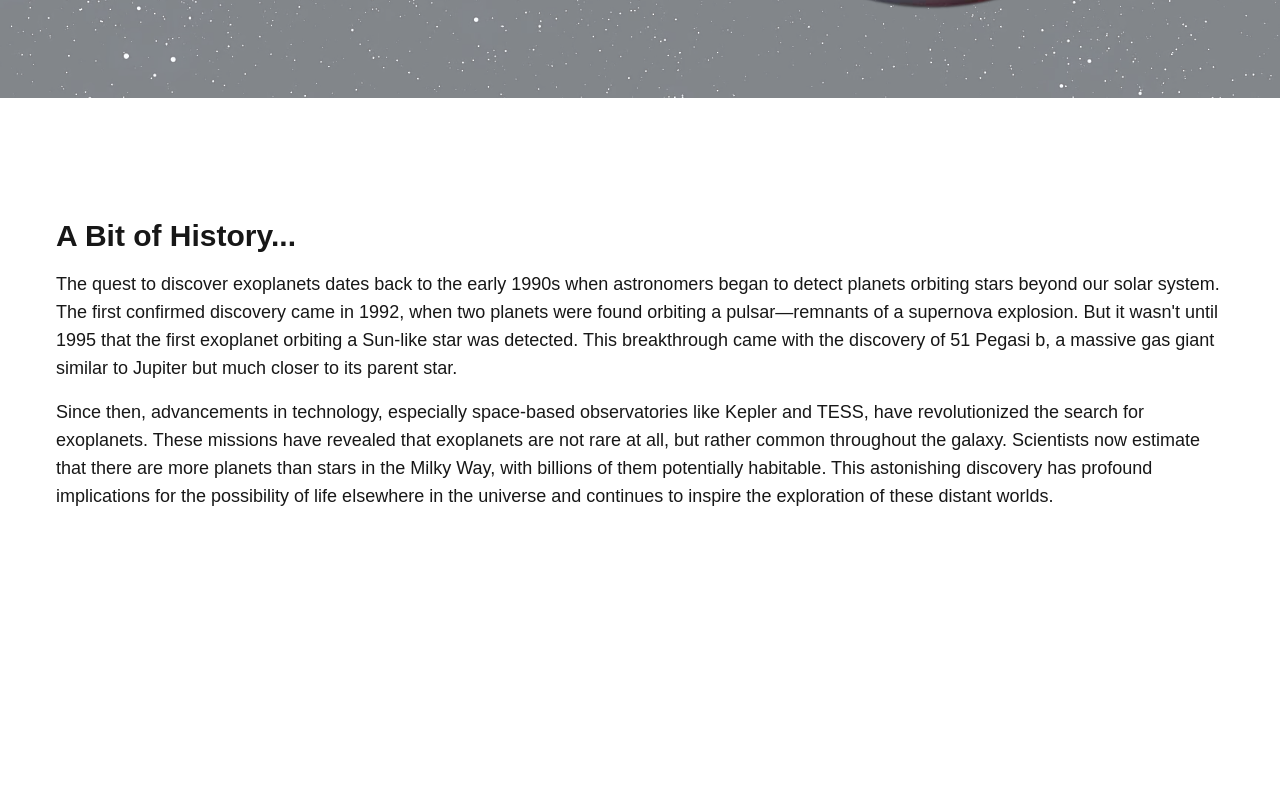
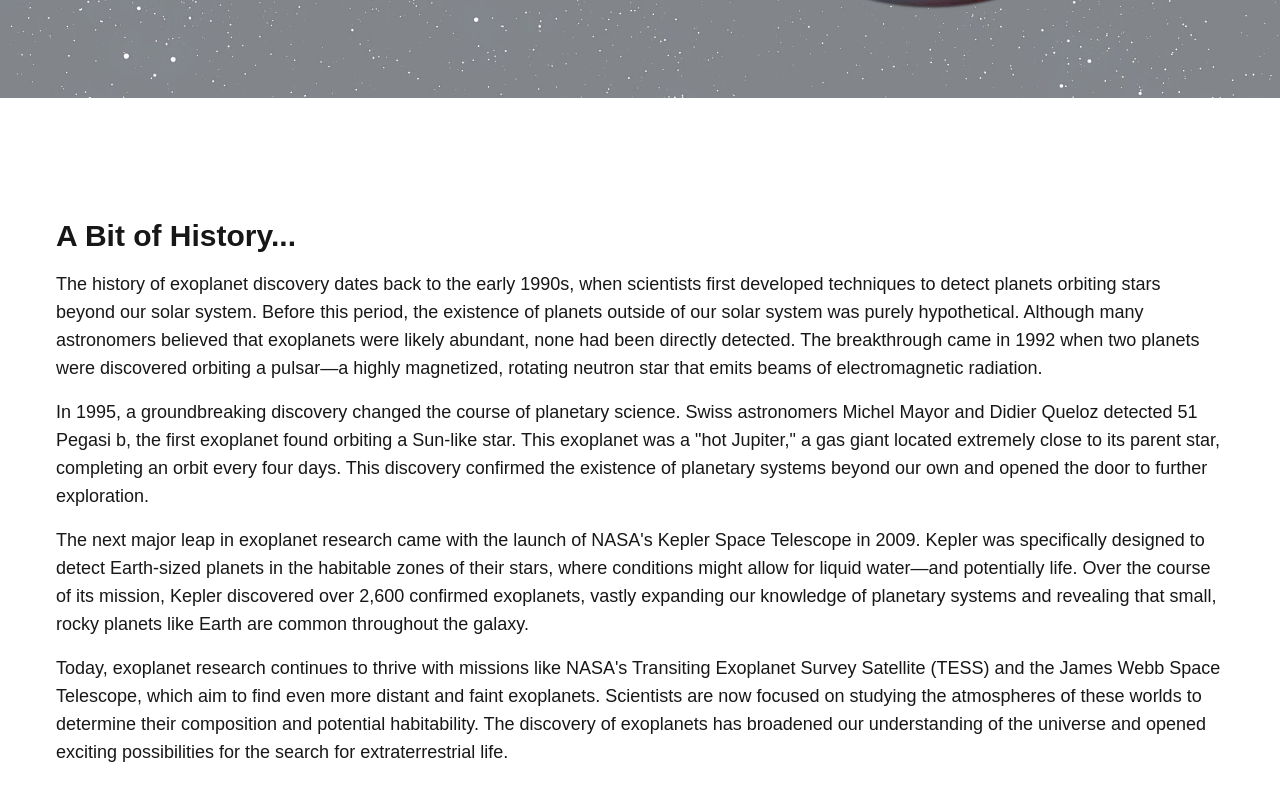
Before and after one commit to Joverit5/NASA-HACKATON-EXOVERSE, a Next.js app: page / in a window 1280 px wide. Shown: the part 702-1502 px from the top of the page. Before the commit the page ends 1268 px from the top, so only its background shows below. Built offline with nearby package versions, Linux system fonts and the light colour scheme.

Commit message:
Adjusting main page

```diff
--- a/app/page.tsx
+++ b/app/page.tsx
@@ -8,19 +8,27 @@ import { useEffect } from "react";
 
 export default function Home() {
     useEffect(() => {
-        const lenis = new Lenis();
+        const lenis = new Lenis({
+            duration: 1.2,
+            easing: (t) => t < 0.5 ? 2 * t * t : -1 + (4 - 2 * t) * t,
+            smoothWheel: true,
+        });
 
-        lenis.on("scroll", e => {
-          console.log(e);
+        lenis.on("scroll", (e) => {
+            console.log(e);
         });
 
         function raf(time:any) {
-          lenis.raf(time);
-          requestAnimationFrame(raf);
+            lenis.raf(time);
+            requestAnimationFrame(raf);
         }
 
         requestAnimationFrame(raf);
-      }, []);
+
+        return () => {
+            lenis.destroy();
+        };
+    }, []);
     return (
         <div>
             <Navbar />  {/* Navbar stays at the top */}
@@ -67,21 +75,16 @@ export default function Home() {
             <div className="p-14 max-w-7xl mx-auto">
                 <h2 className="text-3xl font-bold mb-4">A Bit of History...</h2>
                 <p className="text-lg">
-                    The quest to discover exoplanets dates back to the early 1990s when astronomers began to
-                    detect planets orbiting stars beyond our solar system. The first confirmed discovery came
-                    in 1992, when two planets were found orbiting a pulsar—remnants of a supernova explosion.
-                    But it wasn't until 1995 that the first exoplanet orbiting a Sun-like star was detected.
-                    This breakthrough came with the discovery of 51 Pegasi b, a massive gas giant similar to
-                    Jupiter but much closer to its parent star.
+                    The history of exoplanet discovery dates back to the early 1990s, when scientists first developed techniques to detect planets orbiting stars beyond our solar system. Before this period, the existence of planets outside of our solar system was purely hypothetical. Although many astronomers believed that exoplanets were likely abundant, none had been directly detected. The breakthrough came in 1992 when two planets were discovered orbiting a pulsar—a highly magnetized, rotating neutron star that emits beams of electromagnetic radiation.
                 </p>
                 <p className="text-lg mt-4">
-                    Since then, advancements in technology, especially space-based observatories like Kepler
-                    and TESS, have revolutionized the search for exoplanets. These missions have revealed that
-                    exoplanets are not rare at all, but rather common throughout the galaxy. Scientists now
-                    estimate that there are more planets than stars in the Milky Way, with billions of them
-                    potentially habitable. This astonishing discovery has profound implications for the
-                    possibility of life elsewhere in the universe and continues to inspire the exploration
-                    of these distant worlds.
+                    In 1995, a groundbreaking discovery changed the course of planetary science. Swiss astronomers Michel Mayor and Didier Queloz detected 51 Pegasi b, the first exoplanet found orbiting a Sun-like star. This exoplanet was a "hot Jupiter," a gas giant located extremely close to its parent star, completing an orbit every four days. This discovery confirmed the existence of planetary systems beyond our own and opened the door to further exploration.
+                </p>
+                <p className="text-lg mt-4">
+                    The next major leap in exoplanet research came with the launch of NASA's Kepler Space Telescope in 2009. Kepler was specifically designed to detect Earth-sized planets in the habitable zones of their stars, where conditions might allow for liquid water—and potentially life. Over the course of its mission, Kepler discovered over 2,600 confirmed exoplanets, vastly expanding our knowledge of planetary systems and revealing that small, rocky planets like Earth are common throughout the galaxy.
+                </p>
+                <p className="text-lg mt-4 mb-20">
+                    Today, exoplanet research continues to thrive with missions like NASA's Transiting Exoplanet Survey Satellite (TESS) and the James Webb Space Telescope, which aim to find even more distant and faint exoplanets. Scientists are now focused on studying the atmospheres of these worlds to determine their composition and potential habitability. The discovery of exoplanets has broadened our understanding of the universe and opened exciting possibilities for the search for extraterrestrial life.
                 </p>
             </div>
         </div>
```
